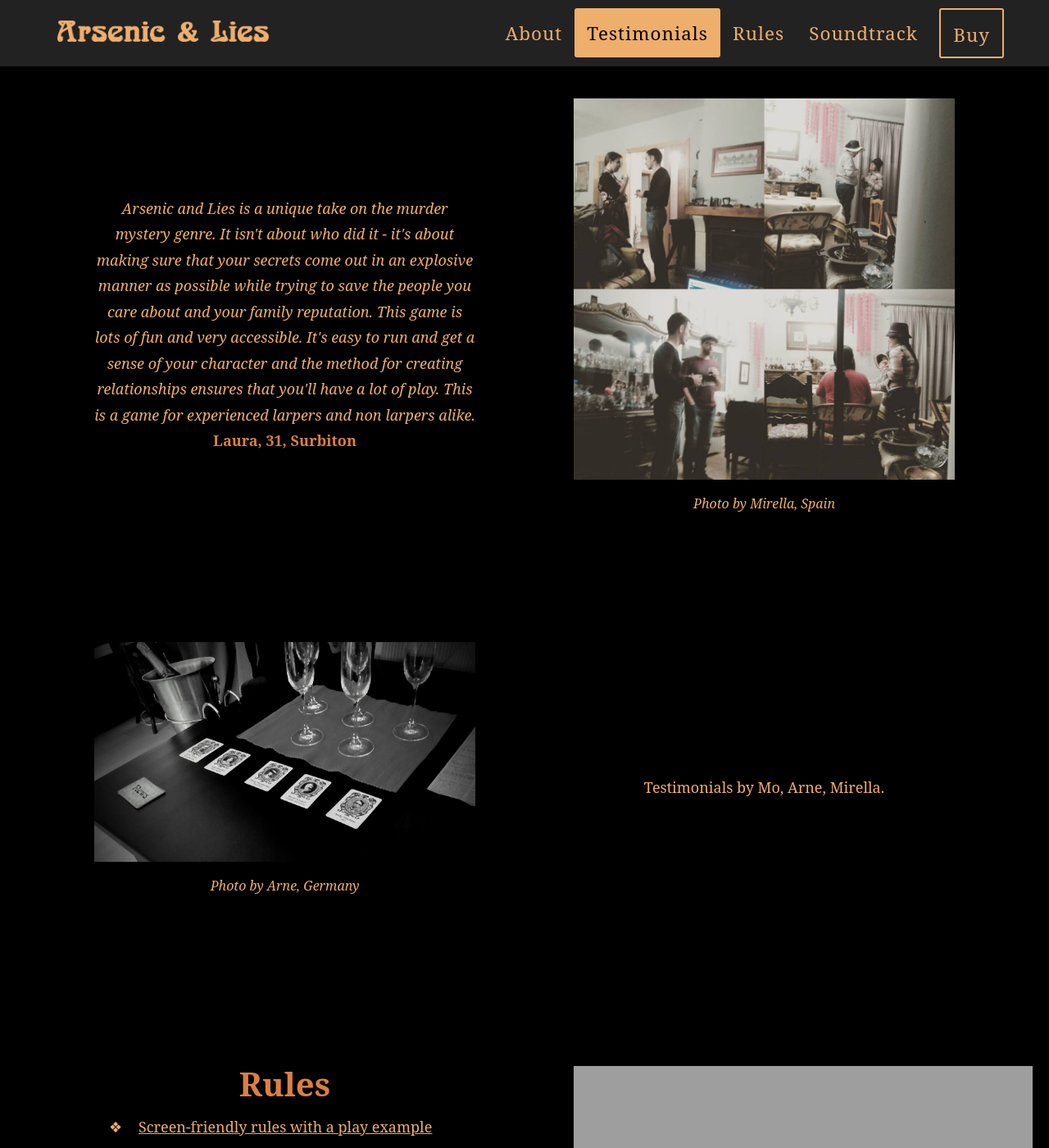
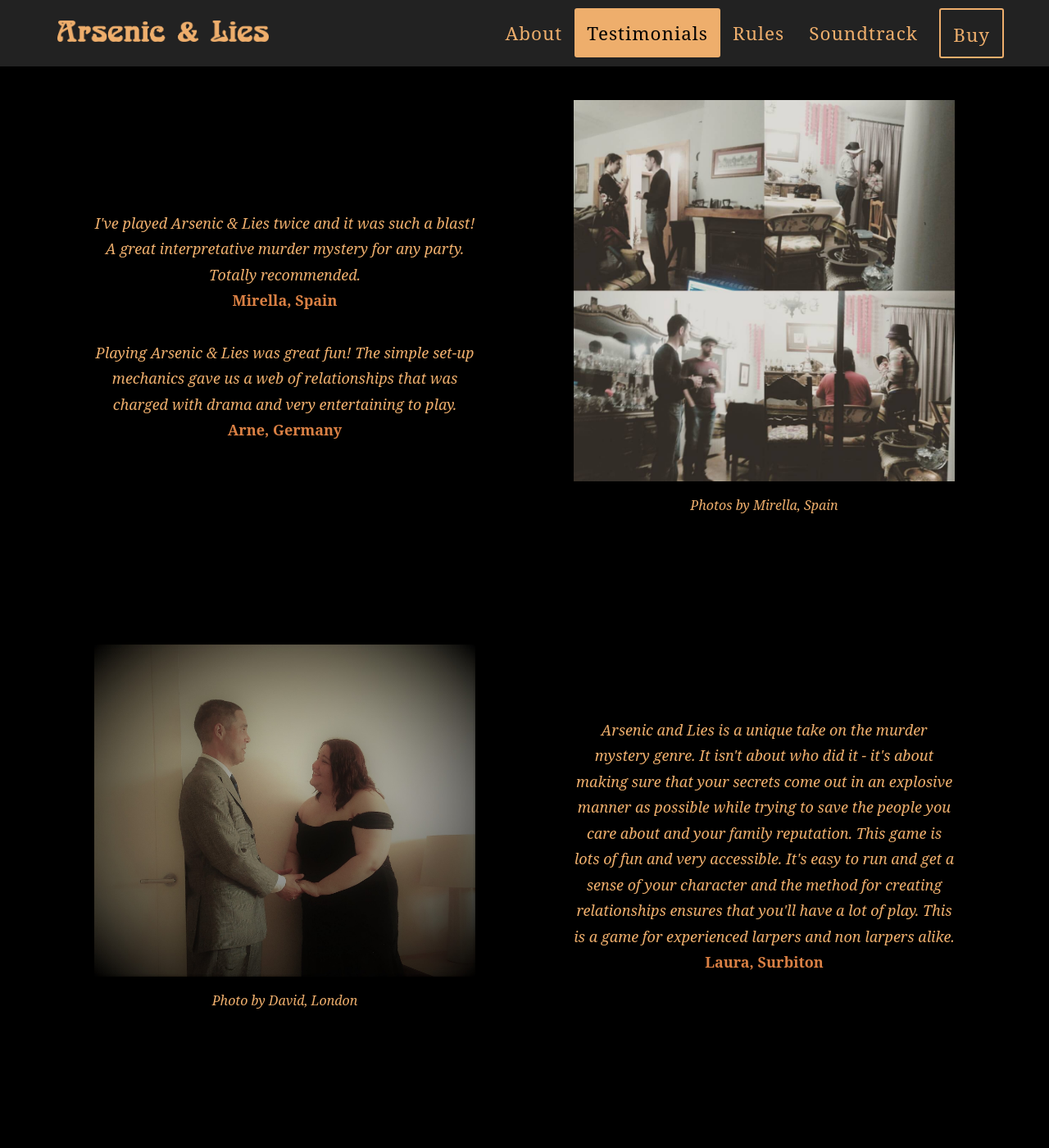
Before and after one commit to polydactylgames/arsenicandlies, a Jekyll site: the page built from index.html, in a window 1280 px wide and 1400 px high, scrolled down 3962 px. Shown: the whole window at 82% size. Built offline with Jekyll 4.4.1, drawn with Linux system fonts in a browser that asks for light colours; some web fonts are replaced; some of the changed text lies outside the part shown; grey boxes are pictures that could not be loaded.

Commit message:
Added assets

```diff
--- a/_includes/about.html
+++ b/_includes/about.html
@@ -61,7 +61,8 @@
 		<div class="container">
 			<div class="row vertical-center">
 				<div class="col-md-6 left-col">
-					<img src="img/news.jpg"  width=100% />
+					<img src="img/people_playing2.jpg"  width=100% />
+					<h3 class="section-subheading text-center">Photo by Arne, Germany</h3>
 				</div>
 				<div class="col-md-6 right-col">
 					<h2 class="section-heading text-center">Testimonials</h2>
@@ -72,22 +73,24 @@
 			</div>
 			<div class="row vertical-center">
 				<div class="col-md-6 left-col">
-					<p class="text-muted text-center"><i>Arsenic and Lies is a unique take on the murder mystery genre. It isn't about who did it - it's about making sure that your secrets come out in an explosive manner as possible while trying to save the people you care about and your family reputation. This game is lots of fun and very accessible. It's easy to run and get a sense of your character and the method for creating relationships ensures that you'll have a lot of play. This is a game for experienced larpers and non larpers alike.</i><br /><b>Laura, 31, Surbiton</b></p>
+					<p class="text-muted text-center"><i>I've played Arsenic & Lies twice and it was such a blast! A great interpretative murder mystery for any party. Totally recommended.</i><br /><b>Mirella, Spain</b></p><br />
+					<p class="text-muted text-center"><i>Playing Arsenic & Lies was great fun! The simple set-up mechanics gave us a web of relationships that was charged with drama and very entertaining to play.</i><br /><b>Arne, Germany</b></p>
+
 				</div>
 				<div class="col-md-6 right-col">
 					<img src="img/people_playing1.jpg"  width=100% />
-					<h3 class="section-subheading text-center">Photo by Mirella, Spain</h3>
+					<h3 class="section-subheading text-center">Photos by Mirella, Spain</h3>
 				</div>
 			</div>
 			<div class="row divider-row">
 			</div>
 			<div class="row vertical-center">
 				<div class="col-md-6 left-col">
-					<img src="img/people_playing2.jpg"  width=100% />
-					<h3 class="section-subheading text-center">Photo by Arne, Germany</h3>
+					<img src="img/people_playing3.jpg"  width=100% />
+					<h3 class="section-subheading text-center">Photo by David, London</h3>
 				</div>
 				<div class="col-md-6 right-col">
-					<p class="text-muted text-center">Testimonials by Mo, Arne, Mirella.</p>
+					<p class="text-muted text-center"><i>Arsenic and Lies is a unique take on the murder mystery genre. It isn't about who did it - it's about making sure that your secrets come out in an explosive manner as possible while trying to save the people you care about and your family reputation. This game is lots of fun and very accessible. It's easy to run and get a sense of your character and the method for creating relationships ensures that you'll have a lot of play. This is a game for experienced larpers and non larpers alike.</i><br /><b>Laura, Surbiton</b></p>
 				</div>
 			</div>
 		</div>
--- a/_includes/rules.html
+++ b/_includes/rules.html
@@ -5,13 +5,13 @@
                 <div class="col-md-6">
                     <h2 class="section-heading text-center">Rules</h2>
                     <ul class="text-list">
-                        <li><a class="link" href="">Screen-friendly rules with a play example</a></li>
-                        <li><a class="link" href="">Foldable tuckbox-sized rules</a></li>
+                        <li><a class="link" href="docs/Arsenic and Lies - rules.pdf">Rules</a></li>
+                        <!-- <li><a class="link" href="">Other formats</a></li> -->
                         <li><a class="link" href="docs/Arsenic and Lies - safety cards.pdf">Safety cards (optional)</a></li>
                     </ul>
                 </div>
 				<div class="col-md-6">
-                    <iframe width="560" height="315" src="https://www.youtube.com/embed/QzmMB8dTwGs?rel=0" frameborder="0" allow="autoplay; encrypted-media" allowfullscreen></iframe>
+                    <img src="img/news.jpg"  width=100% />
                 </div>
             </div>
         </div>
```
Also changed, not shown: img/char.png (added), img/people_playing3.jpg (added), 3 other files.
